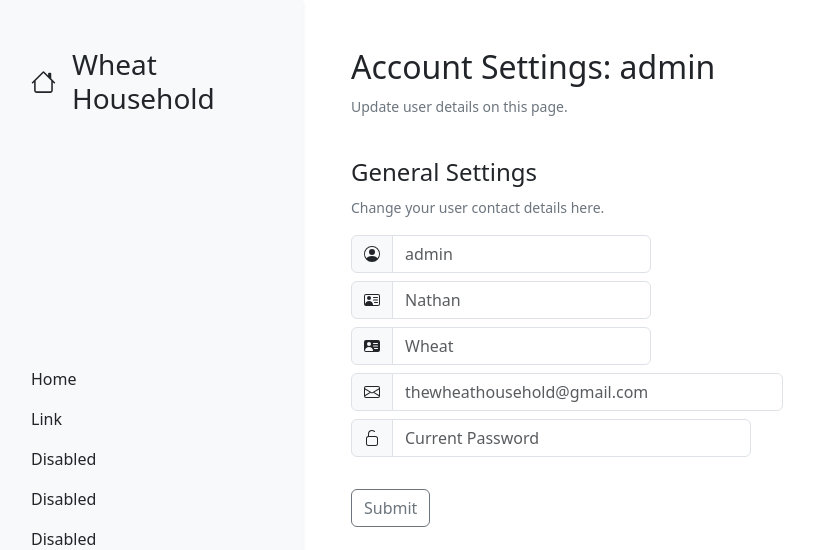
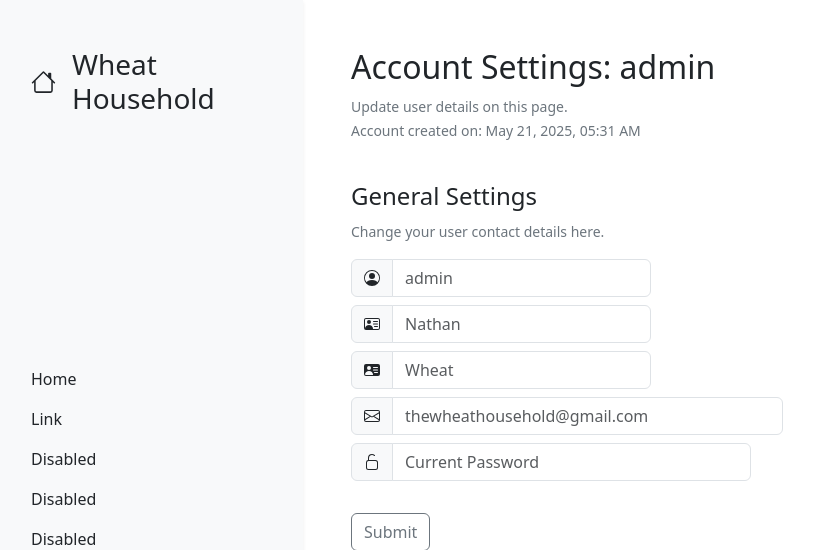
Before and after one commit to WiddleWabbit/flask-dashboard, a Flask app: page /account in a window 1280 px wide. Shown: the top 550 px of the page, without its empty margins (17-831 px from the left). Run offline with Flask 3, Linux system fonts and the light colour scheme; a user stored in the database is signed in; some libraries are stand-ins or nearby versions.

Commit message:
Modified Time/Date Format in DB. Adjusted to show created at date/time on account page.

```diff
--- a/app.py
+++ b/app.py
@@ -1,5 +1,7 @@
 # Import the required libraries
 import os
+from datetime import datetime
+import pytz
 from flask import Flask, request, render_template, url_for, redirect, flash
 from flask_sqlalchemy import SQLAlchemy
 from sqlalchemy.sql import func
@@ -28,13 +30,14 @@ class Users(UserMixin, db.Model):
     firstname = db.Column(db.String(250), nullable=False)
     lastname = db.Column(db.String(250), nullable=False)
     email = db.Column(db.String(250), unique=True, nullable=False)
-    created_at = db.Column(db.DateTime(timezone=True),server_default=func.now())
+    created_at = db.Column(db.String(60), nullable=False, default=datetime.now(pytz.utc))
+    #created_at = db.Column(db.DateTime(timezone=True),server_default=func.now())
 
     def __repr__(self):
         return f'<User {self.firstname}>'
 
 # Create database
-# create all does not overwrite or recreate existing
+# Create all does not overwrite or recreate existing
 with app.app_context():
     db.create_all()
 
@@ -78,7 +81,10 @@ def login():
 @login_required
 def account():
     user = Users.query.filter_by(username=current_user.username).first()
-    user_details = {'username':user.username, 'firstname': user.firstname, 'lastname': user.lastname, 'email':user.email}
+    created_at = datetime.fromisoformat(user.created_at)
+    created_tzc = created_at.astimezone(pytz.timezone('Australia/Perth'))
+    formatted_created = created_tzc.strftime('%B %d, %Y, %I:%M %p')
+    user_details = {'username':user.username, 'firstname': user.firstname, 'lastname': user.lastname, 'email':user.email, 'created':formatted_created}
     if request.method == "POST":
         # Change password form
         if request.args.get("form") == "change_password":
--- a/templates/account.html
+++ b/templates/account.html
@@ -8,7 +8,9 @@
     <!-- Heading-->
     <div class="col-sm-12 col-xs-12 col-xl-6 col-lg-8 col-md-10 mb-4">
         <h2>Account Settings: {{ user.username }}</h2>
-        <p class="text-secondary"><small>Update user details on this page.</small></p>
+        <p class="text-secondary mb-0"><small>Update user details on this page.</small></p>
+        <p class="text-secondary"><small>Account created on: {{ user.created }}</small></p>
+        <!-- MESSAGE FLASHING ON LOGIN & TIMEZONE FIXES-->
     </div>
 
     <!-- General Settings Section-->
```
Also changed, not shown: instance/db.sqlite, 1 other file.
